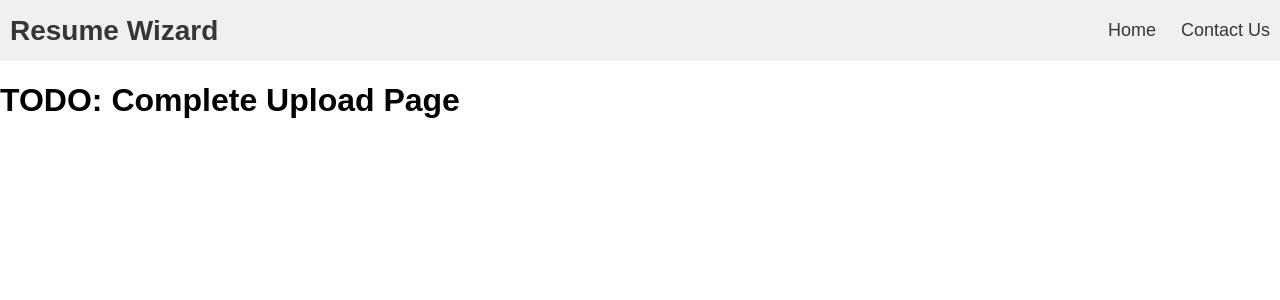
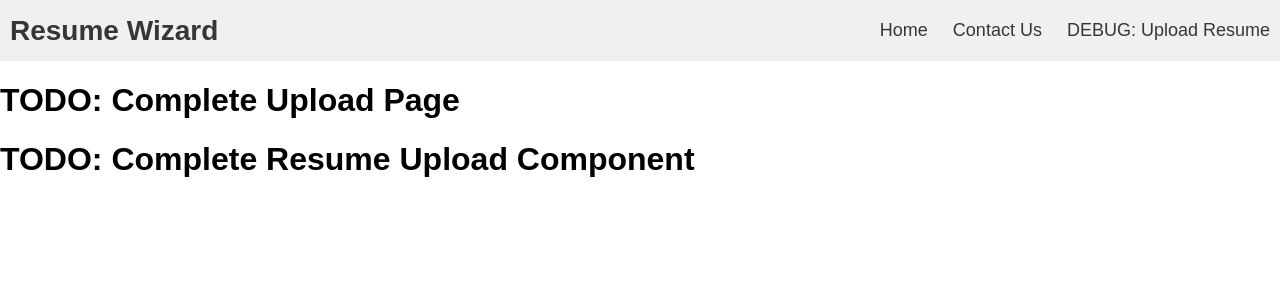
Before and after one commit to Munch42/ENSF-400-Project, a React (Create React App) app in the folder interview-wizard/: page /upload in a window 1280 px wide. Shown: the top 300 px of the page. Built offline with nearby package versions, Linux system fonts and the light colour scheme.

Commit message:
Install packages

```diff
--- a/interview-wizard/package.json
+++ b/interview-wizard/package.json
@@ -7,6 +7,9 @@
     "@testing-library/jest-dom": "^6.9.1",
     "@testing-library/react": "^16.3.2",
     "@testing-library/user-event": "^13.5.0",
+    "express": "^5.2.1",
+    "express-fileupload": "^1.5.2",
+    "pdf-parse": "^2.4.5",
     "react": "^19.2.4",
     "react-dom": "^19.2.4",
     "react-router-dom": "^7.13.1",
--- a/interview-wizard/src/components/NavigationRibbon.js
+++ b/interview-wizard/src/components/NavigationRibbon.js
@@ -11,6 +11,7 @@ const NavigationRibbon = () => {
             <nav className={styles.nav} >
                 <Link to='/' className={styles.navLink} >Home</Link>
                 <Link to='/contactUs' className={styles.navLink} >Contact Us</Link>
+                <Link to='/upload' className={styles.navLink} >DEBUG: Upload Resume</Link>
             </nav>
         </header>
     );
--- /dev/null
+++ b/interview-wizard/src/components/ResumeUpload.js
@@ -0,0 +1,11 @@
+import React from 'react';
+
+const ResumeUpload = () => {
+    return (
+        <div>
+            <h1>TODO: Complete Resume Upload Component</h1>
+        </div>
+    );
+};
+
+export default ResumeUpload;
--- a/interview-wizard/src/components/UploadPage.js
+++ b/interview-wizard/src/components/UploadPage.js
@@ -1,11 +1,13 @@
 import React from 'react';
 import NavigationRibbon from './NavigationRibbon';
+import ResumeUpload from './ResumeUpload';
 
 const UploadPage = () => {
     return (
         <div>
             <NavigationRibbon />
             <h1>TODO: Complete Upload Page</h1>
+            <ResumeUpload />
         </div>
     );
 };
```
Also changed, not shown: 1 other file (tests, documents, lock files or other folders).
